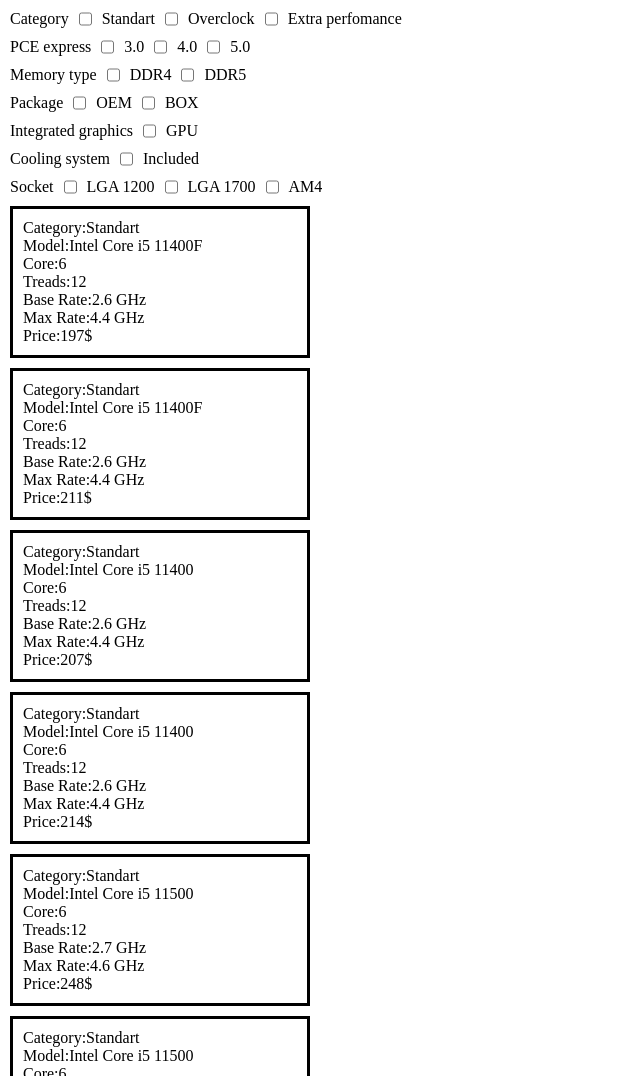
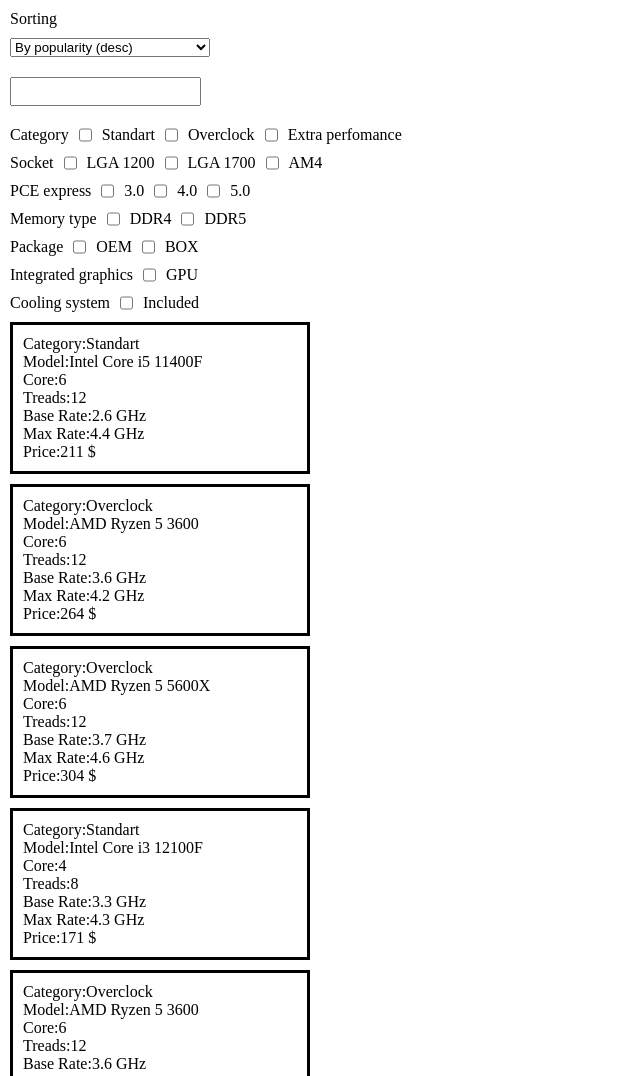
Before and after one commit to ReWired25/RSS-Main-Stages, a website built with webpack: page online-store/src/index.html in a window 1280 px wide. Shown: the top 1076 px of the page, without its empty margins (0-640 px from the left). Built offline with nearby package versions, Linux system fonts and the light colour scheme.

Commit message:
feat: realize search functionality

```diff
--- a/online-store/src/application/controller/controller.ts
+++ b/online-store/src/application/controller/controller.ts
@@ -1,5 +1,9 @@
 // import { IAppController } from '../types/interfaces';
-import { FiltersMethods } from '../model/listeners-methods';
+import {
+  FiltersMethods,
+  SortMethods,
+  SearchMethod,
+} from '../model/listeners-methods';
 import { loader } from '../model/model';
 
 // class AppController {
@@ -117,29 +121,29 @@
     'Overclock',
     'Extra perfomance',
   ]);
-  const newElemTwo = valueInputCreater('PCE express', 'PCE', 3, [
+  const newElemTwo = valueInputCreater('Socket', 'Socket', 3, [
+    'LGA 1200',
+    'LGA 1700',
+    'AM4',
+  ]);
+  const newElemThree = valueInputCreater('PCE express', 'PCE', 3, [
     '3.0',
     '4.0',
     '5.0',
   ]);
-  const newElemThree = valueInputCreater('Memory type', 'Memory', 2, [
+  const newElemFour = valueInputCreater('Memory type', 'Memory', 2, [
     'DDR4',
     'DDR5',
   ]);
-  const newElemFour = valueInputCreater('Package', 'Package', 2, [
+  const newElemFive = valueInputCreater('Package', 'Package', 2, [
     'OEM',
     'BOX',
   ]);
-  const newElemFive = valueInputCreater('Integrated graphics', 'GPU', 1, [
+  const newElemSix = valueInputCreater('Integrated graphics', 'GPU', 1, [
     'GPU',
   ]);
-  const newElemSix = valueInputCreater('Cooling system', 'Cooler', 1, [
+  const newElemSeven = valueInputCreater('Cooling system', 'Cooler', 1, [
     'Included',
-  ]);
-  const newElemSeven = valueInputCreater('Socket', 'Socket', 3, [
-    'LGA 1200',
-    'LGA 1700',
-    'AM4',
   ]);
 
   document.body.append(
@@ -152,3 +156,71 @@
     newElemSeven
   );
 }
+
+function sortCreater(): HTMLDivElement {
+  const sortWrapper = document.createElement('div');
+  sortWrapper.classList.add('sorting');
+
+  const nameSort = document.createElement('p');
+  nameSort.innerHTML = 'Sorting';
+  sortWrapper.append(nameSort);
+
+  const select = document.createElement('select');
+  select.name = 'sort';
+
+  const valueArr = [
+    'popularity-descending',
+    'price-ascending',
+    'price-descending',
+    'TDP-ascending',
+  ];
+  const nameArr = [
+    'By popularity (desc)',
+    'By price (asc)',
+    'By price (desc)',
+    'By TDP (asc)',
+  ];
+
+  for (let i = 0; i < nameArr.length; i++) {
+    const option = document.createElement('option');
+    option.value = valueArr[i];
+    option.innerHTML = nameArr[i];
+
+    select.append(option);
+  }
+
+  select.addEventListener('change', () => {
+    SortMethods.selectedOpt = select.options[select.selectedIndex].value;
+
+    loader(FiltersMethods.filterer);
+  });
+
+  sortWrapper.append(select);
+  return sortWrapper;
+}
+
+const newSort = sortCreater();
+document.body.append(newSort);
+
+function searchCreater() {
+  const searchInput = document.createElement('input');
+  searchInput.classList.add('search-input');
+
+  searchInput.addEventListener('input', () => {
+    const searchStr = searchInput.value;
+
+    if (searchStr) {
+      const regexp = new RegExp(`${searchStr}`, `gmi`);
+      SearchMethod.regexp = regexp;
+    } else {
+      SearchMethod.regexp = '';
+    }
+
+    loader(FiltersMethods.filterer);
+  });
+
+  return searchInput;
+}
+
+const newSearch = searchCreater();
+document.body.append(newSearch);
--- a/online-store/src/application/model/listeners-methods.ts
+++ b/online-store/src/application/model/listeners-methods.ts
@@ -15,7 +15,7 @@
   };
 
   static filterer(objs: Iproduct[]): void {
-    const finalElements: Iproduct[] = [];
+    let finalElements: Iproduct[] = [];
 
     objs.forEach((product) => {
       let rightProduct = true;
@@ -42,8 +42,13 @@
     console.log(FiltersMethods.checkboxCounter);
     console.log(finalElements);
 
+    SortMethods.sortingMethod(finalElements);
+    finalElements = SearchMethod.searchFilter(finalElements);
+
     if (finalElements.length > 0) {
       ElementsFabric.productCreater(finalElements);
+    } else if (!finalElements.length && SearchMethod.regexp) {
+      ErrorHandler.withoutMatch();
     } else {
       FiltersMethods.checkboxCounter === 0
         ? ElementsFabric.productCreater(objs)
@@ -51,3 +56,46 @@
     }
   }
 }
+
+export class SortMethods {
+  static selectedOpt = 'popularity-descending';
+
+  static sortingMethod(objs: Iproduct[]): void {
+    if (SortMethods.selectedOpt === 'popularity-descending') {
+      objs.sort(
+        (productA, productB) => productB['Popularity'] - productA['Popularity']
+      );
+    }
+    if (SortMethods.selectedOpt === 'price-ascending') {
+      objs.sort((productA, productB) => productA['Price'] - productB['Price']);
+    }
+    if (SortMethods.selectedOpt === 'price-descending') {
+      objs.sort((productA, productB) => productB['Price'] - productA['Price']);
+    }
+    if (SortMethods.selectedOpt === 'TDP-ascending') {
+      objs.sort((productA, productB) => productA['TDP'] - productB['TDP']);
+    }
+  }
+}
+
+export class SearchMethod {
+  static regexp: RegExp | string;
+
+  static searchFilter(objs: Iproduct[]) {
+    if (!SearchMethod.regexp) return objs;
+
+    const filteredArr: Iproduct[] = [];
+
+    objs.forEach((product) => {
+      if (product['Model'].match(SearchMethod.regexp)) {
+        filteredArr.push(product);
+      }
+    });
+
+    // const filteredArrTest = objs.filter((product) =>
+    //   product['Model'].match(SearchMethod.regexp)
+    // );
+
+    return filteredArr;
+  }
+}
--- a/online-store/src/application/model/model.ts
+++ b/online-store/src/application/model/model.ts
@@ -57,9 +57,9 @@
       span.innerHTML = value;
     }
     if (typeof value === 'number') {
-      spec === 'Price'
-        ? (span.innerHTML = `${value}$`)
-        : (span.innerHTML = `${value}`);
+      if (spec === 'Price') span.innerHTML = `${value} $`;
+      else if (spec === 'TDP') span.innerHTML = `${value} W`;
+      else span.innerHTML = `${value}`;
     }
     if (typeof value === 'boolean') {
       span.innerHTML = 'Discrete required';
--- a/online-store/src/assets/data/data.json
+++ b/online-store/src/assets/data/data.json
@@ -13,7 +13,7 @@
     "Package": "OEM",
     "Cooler": false,
     "GPU": false,
-    "TDP": "65 W",
+    "TDP": 65,
     "Price": 197,
     "Popularity": 90
   },
@@ -31,7 +31,7 @@
     "Package": "BOX",
     "Cooler": "Included",
     "GPU": false,
-    "TDP": "65 W",
+    "TDP": 65,
     "Price": 211,
     "Popularity": 100
   },
@@ -49,7 +49,7 @@
     "Package": "OEM",
     "Cooler": false,
     "GPU": "Intel UHD 730",
-    "TDP": "65 W",
+    "TDP": 65,
     "Price": 207,
     "Popularity": 75
   },
@@ -67,7 +67,7 @@
     "Package": "BOX",
     "Cooler": "Included",
     "GPU": "Intel UHD 730",
-    "TDP": "65 W",
+    "TDP": 65,
     "Price": 214,
     "Popularity": 80
   },
@@ -85,7 +85,7 @@
     "Package": "OEM",
     "Cooler": false,
     "GPU": "Intel UHD 750",
-    "TDP": "65 W",
+    "TDP": 65,
     "Price": 248,
     "Popularity": 55
   },
@@ -103,7 +103,7 @@
     "Package": "BOX",
     "Cooler": "Included",
     "GPU": "Intel UHD 750",
-    "TDP": "65 W",
+    "TDP": 65,
     "Price": 257,
     "Popularity": 70
   },
@@ -121,7 +121,7 @@
     "Package": "BOX",
     "Cooler": "Included",
     "GPU": "Intel UHD 750",
-    "TDP": "65 W",
+    "TDP": 65,
     "Price": 318,
     "Popularity": 45
   },
@@ -139,7 +139,7 @@
     "Package": "BOX",
     "Cooler": false,
     "GPU": "Intel UHD 750",
-    "TDP": "125 W",
+    "TDP": 125,
     "Price": 331,
     "Popularity": 50
   },
@@ -157,7 +157,7 @@
     "Package": "BOX",
     "Cooler": "Included",
     "GPU": "Intel UHD 750",
-    "TDP": "65 W",
+    "TDP": 65,
     "Price": 421,
     "Popularity": 70
   },
@@ -175,7 +175,7 @@
     "Package": "BOX",
     "Cooler": "Included",
     "GPU": false,
-    "TDP": "65 W",
+    "TDP": 65,
     "Price": 457,
     "Popularity": 90
   },
@@ -193,7 +193,7 @@
     "Package": "OEM",
     "Cooler": false,
     "GPU": "Intel UHD 750",
-    "TDP": "125 W",
+    "TDP": 125,
     "Price": 507,
     "Popularity": 70
   },
@@ -211,7 +211,7 @@
     "Package": "BOX",
     "Cooler": false,
     "GPU": false,
-    "TDP": "125 W",
+    "TDP": 125,
     "Price": 481,
     "Popularity": 85
   },
@@ -229,7 +229,7 @@
     "Package": "BOX",
     "Cooler": "Included",
     "GPU": "Intel UHD 750",
-    "TDP": "65 W",
+    "TDP": 65,
     "Price": 481,
     "Popularity": 80
   },
@@ -247,7 +247,7 @@
     "Package": "BOX",
     "Cooler": false,
     "GPU": false,
-    "TDP": "125 W",
+    "TDP": 125,
     "Price": 485,
     "Popularity": 85
   },
@@ -265,7 +265,7 @@
     "Package": "BOX",
     "Cooler": false,
     "GPU": "Intel UHD 750",
-    "TDP": "125 W",
+    "TDP": 125,
     "Price": 500,
     "Popularity": 70
   },
@@ -283,7 +283,7 @@
     "Package": "OEM",
     "Cooler": false,
     "GPU": false,
-    "TDP": "89 W",
+    "TDP": 89,
     "Price": 171,
     "Popularity": 95
   },
@@ -301,7 +301,7 @@
     "Package": "BOX",
     "Cooler": "Included",
     "GPU": "Intel UHD 730",
-    "TDP": "89 W",
+    "TDP": 89,
     "Price": 211,
     "Popularity": 80
   },
@@ -319,7 +319,7 @@
     "Package": "OEM",
     "Cooler": false,
     "GPU": false,
-    "TDP": "117 W",
+    "TDP": 117,
     "Price": 262,
     "Popularity": 90
   },
@@ -337,7 +337,7 @@
     "Package": "BOX",
     "Cooler": "Included",
     "GPU": "Intel UHD 730",
-    "TDP": "117 W",
+    "TDP": 117,
     "Price": 285,
     "Popularity": 75
   },
@@ -355,7 +355,7 @@
     "Package": "OEM",
     "Cooler": false,
     "GPU": "Intel UHD 770",
-    "TDP": "117 W",
+    "TDP": 117,
     "Price": 327,
     "Popularity": 50
   },
@@ -373,7 +373,7 @@
     "Package": "BOX",
     "Cooler": "Included",
     "GPU": "Intel UHD 770",
-    "TDP": "117 W",
+    "TDP": 117,
     "Price": 338,
     "Popularity": 70
   },
@@ -391,7 +391,7 @@
     "Package": "OEM",
     "Cooler": false,
     "GPU": "Intel UHD 770",
-    "TDP": "117 W",
+    "TDP": 117,
     "Price": 378,
     "Popularity": 45
   },
@@ -409,7 +409,7 @@
     "Package": "OEM",
     "Cooler": false,
     "GPU": "Intel UHD 770",
-    "TDP": "117 W",
+    "TDP": 117,
     "Price": 407,
     "Popularity": 55
   },
@@ -427,7 +427,7 @@
     "Package": "OEM",
     "Cooler": false,
     "GPU": false,
-    "TDP": "180 W",
+    "TDP": 180,
     "Price": 477,
     "Popularity": 85
   },
@@ -445,7 +445,7 @@
     "Package": "BOX",
     "Cooler": "Included",
     "GPU": "Intel UHD 770",
-    "TDP": "180 W",
+    "TDP": 180,
     "Price": 500,
     "Popularity": 70
   },
@@ -463,7 +463,7 @@
     "Package": "BOX",
     "Cooler": false,
     "GPU": false,
-    "TDP": "190 W",
+    "TDP": 190,
     "Price": 574,
     "Popularity": 90
   },
@@ -481,7 +481,7 @@
     "Package": "BOX",
     "Cooler": false,
     "GPU": "Intel UHD 770",
-    "TDP": "190 W",
+    "TDP": 190,
     "Price": 628,
     "Popularity": 55
   },
@@ -499,7 +499,7 @@
     "Package": "OEM",
     "Cooler": false,
     "GPU": false,
-    "TDP": "241 W",
+    "TDP": 241,
     "Price": 785,
     "Popularity": 55
   },
@@ -517,7 +517,7 @@
     "Package": "OEM",
     "Cooler": false,
     "GPU": "Intel UHD 770",
-    "TDP": "202 W",
+    "TDP": 202,
     "Price": 828,
     "Popularity": 45
   },
@@ -535,7 +535,7 @@
     "Package": "BOX",
     "Cooler": false,
     "GPU": false,
-    "TDP": "241 W",
+    "TDP": 241,
     "Price": 832,
     "Popularity": 75
   },
@@ -553,7 +553,7 @@
     "Package": "OEM",
     "Cooler": false,
     "GPU": false,
-    "TDP": "65 W",
+    "TDP": 65,
     "Price": 227,
     "Popularity": 95
   },
@@ -571,7 +571,7 @@
     "Package": "BOX",
     "Cooler": "Included",
     "GPU": false,
-    "TDP": "65 W",
+    "TDP": 65,
     "Price": 264,
     "Popularity": 100
   },
@@ -589,7 +589,7 @@
     "Package": "BOX",
     "Cooler": "Included",
     "GPU": false,
-    "TDP": "65 W",
+    "TDP": 65,
     "Price": 242,
     "Popularity": 50
   },
@@ -607,7 +607,7 @@
     "Package": "BOX",
     "Cooler": "Included",
     "GPU": false,
-    "TDP": "65 W",
+    "TDP": 65,
     "Price": 285,
     "Popularity": 55
   },
@@ -625,7 +625,7 @@
     "Package": "OEM",
     "Cooler": false,
     "GPU": "Radeon Vega 6",
-    "TDP": "65 W",
+    "TDP": 65,
     "Price": 197,
     "Popularity": 70
   },
@@ -643,7 +643,7 @@
     "Package": "OEM",
     "Cooler": false,
     "GPU": "Radeon Vega 7",
-    "TDP": "65 W",
+    "TDP": 65,
     "Price": 247,
     "Popularity": 50
   },
@@ -661,7 +661,7 @@
     "Package": "OEM",
     "Cooler": false,
     "GPU": "Radeon Vega 8",
-    "TDP": "65 W",
+    "TDP": 65,
     "Price": 292,
     "Popularity": 75
   },
@@ -679,7 +679,7 @@
     "Package": "OEM",
     "Cooler": false,
     "GPU": "Radeon Vega 7",
-    "TDP": "65 W",
+    "TDP": 65,
     "Price": 277,
     "Popularity": 90
   },
@@ -697,7 +697,7 @@
     "Package": "OEM",
     "Cooler": false,
     "GPU": "Radeon Vega 7",
-    "TDP": "65 W",
+    "TDP": 65,
     "Price": 279,
     "Popularity": 45
   },
@@ -715,7 +715,7 @@
     "Package": "BOX",
     "Cooler": "Included",
     "GPU": false,
-    "TDP": "65 W",
+    "TDP": 65,
     "Price": 314,
     "Popularity": 55
   },
@@ -733,7 +733,7 @@
     "Package": "OEM",
     "Cooler": false,
     "GPU": false,
-    "TDP": "65 W",
+    "TDP": 65,
     "Price": 295,
     "Popularity": 95
   },
@@ -751,7 +751,7 @@
     "Package": "BOX",
     "Cooler": "Included",
     "GPU": false,
-    "TDP": "65 W",
+    "TDP": 65,
     "Price": 304,
     "Popularity": 100
   },
@@ -769,7 +769,7 @@
     "Package": "OEM",
     "Cooler": false,
     "GPU": "Radeon Vega 8",
-    "TDP": "65 W",
+    "TDP": 65,
     "Price": 345,
     "Popularity": 85
   },
@@ -787,7 +787,7 @@
     "Package": "BOX",
     "Cooler": "Included",
     "GPU": "Radeon Vega 8",
-    "TDP": "65 W",
+    "TDP": 65,
     "Price": 371,
     "Popularity": 95
   },
@@ -805,7 +805,7 @@
     "Package": "BOX",
     "Cooler": "Included",
     "GPU": false,
-    "TDP": "65 W",
+    "TDP": 65,
     "Price": 521,
     "Popularity": 75
   },
@@ -823,7 +823,7 @@
     "Package": "OEM",
     "Cooler": false,
     "GPU": false,
-    "TDP": "65 W",
+    "TDP": 65,
     "Price": 345,
     "Popularity": 55
   },
@@ -841,7 +841,7 @@
     "Package": "BOX",
     "Cooler": "Included",
     "GPU": false,
-    "TDP": "65 W",
+    "TDP": 65,
     "Price": 357,
     "Popularity": 70
   },
@@ -859,7 +859,7 @@
     "Package": "OEM",
     "Cooler": false,
     "GPU": false,
-    "TDP": "105 W",
+    "TDP": 105,
     "Price": 300,
     "Popularity": 50
   },
@@ -877,7 +877,7 @@
     "Package": "BOX",
     "Cooler": "Included",
     "GPU": false,
-    "TDP": "105 W",
+    "TDP": 105,
     "Price": 285,
     "Popularity": 45
   },
@@ -895,7 +895,7 @@
     "Package": "BOX",
     "Cooler": "Included",
     "GPU": false,
-    "TDP": "105 W",
+    "TDP": 105,
     "Price": 428,
     "Popularity": 55
   },
@@ -913,7 +913,7 @@
     "Package": "BOX",
     "Cooler": false,
     "GPU": false,
-    "TDP": "105 W",
+    "TDP": 105,
     "Price": 722,
     "Popularity": 45
   },
@@ -931,7 +931,7 @@
     "Package": "OEM",
     "Cooler": false,
     "GPU": false,
-    "TDP": "105 W",
+    "TDP": 105,
     "Price": 394,
     "Popularity": 70
   },
@@ -949,7 +949,7 @@
     "Package": "BOX",
     "Cooler": false,
     "GPU": false,
-    "TDP": "105 W",
+    "TDP": 105,
     "Price": 402,
     "Popularity": 75
   },
@@ -967,7 +967,7 @@
     "Package": "OEM",
     "Cooler": false,
     "GPU": false,
-    "TDP": "105 W",
+    "TDP": 105,
     "Price": 542,
     "Popularity": 55
   },
@@ -985,7 +985,7 @@
     "Package": "BOX",
     "Cooler": false,
     "GPU": false,
-    "TDP": "105 W",
+    "TDP": 105,
     "Price": 557,
     "Popularity": 70
   },
@@ -1003,7 +1003,7 @@
     "Package": "OEM",
     "Cooler": false,
     "GPU": false,
-    "TDP": "105 W",
+    "TDP": 105,
     "Price": 772,
     "Popularity": 50
   },
@@ -1021,7 +1021,7 @@
     "Package": "BOX",
     "Cooler": false,
     "GPU": false,
-    "TDP": "105 W",
+    "TDP": 105,
     "Price": 772,
     "Popularity": 75
   }
--- a/online-store/src/main.ts
+++ b/online-store/src/main.ts
@@ -1,6 +1,8 @@
 import './style.scss';
-import { loader, ElementsFabric } from './application/model/model';
+import { loader } from './application/model/model';
 import { filtersCreater } from './application/controller/controller';
+import { FiltersMethods } from './application/model/listeners-methods';
 
 filtersCreater();
-loader(ElementsFabric.productCreater);
+// loader(ElementsFabric.productCreater);
+loader(FiltersMethods.filterer);
--- a/online-store/src/style.scss
+++ b/online-store/src/style.scss
@@ -16,6 +16,19 @@
   margin: 10px;
   display: flex;
   gap: 10px;
+}
+
+.sorting {
+  margin: 10px;
+  width: 200px;
+  display: flex;
+  flex-direction: column;
+  gap: 10px;
+}
+
+.search-input {
+  margin: 10px;
+  padding: 5px;
 }
 
 .product {
```
Also changed, not shown: online-store/src/application/types/interfaces.ts (+18 -16 lines).
